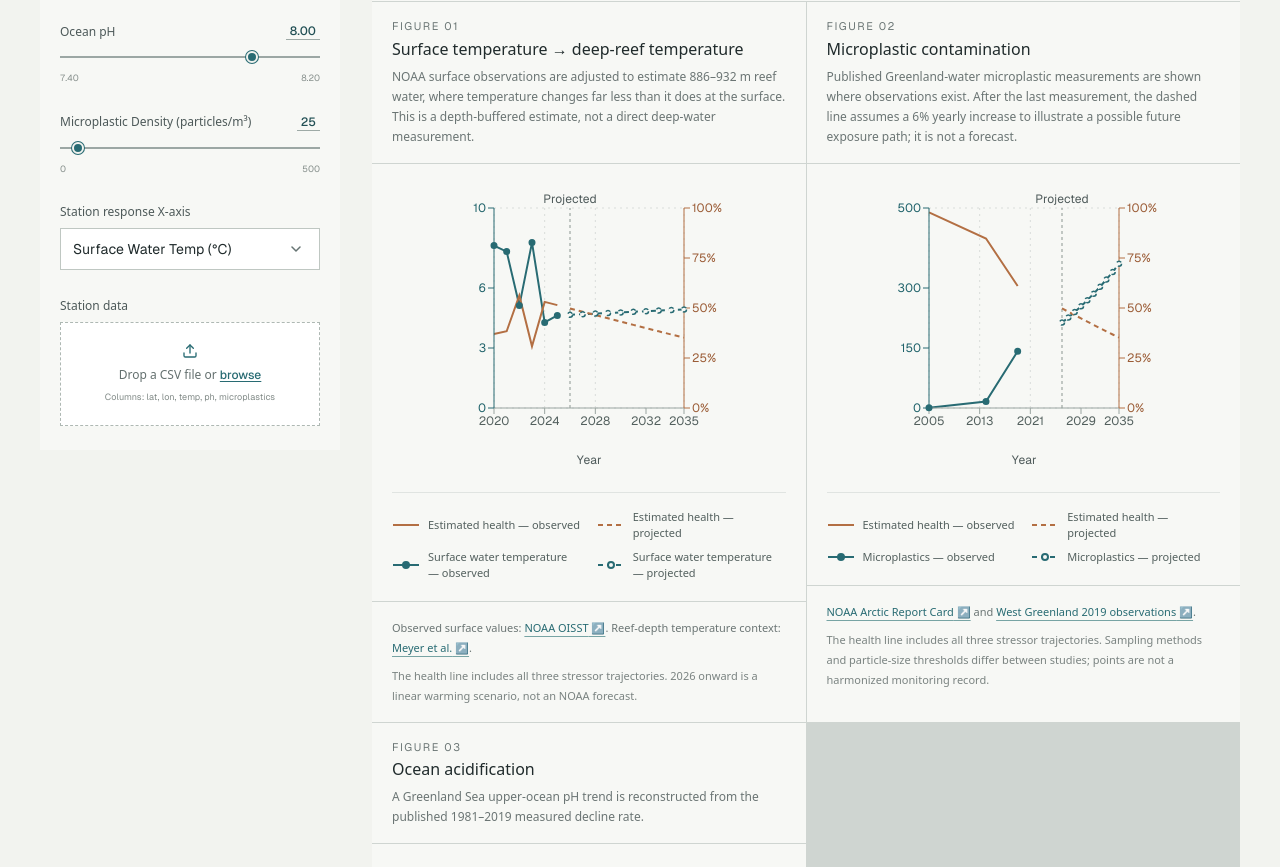
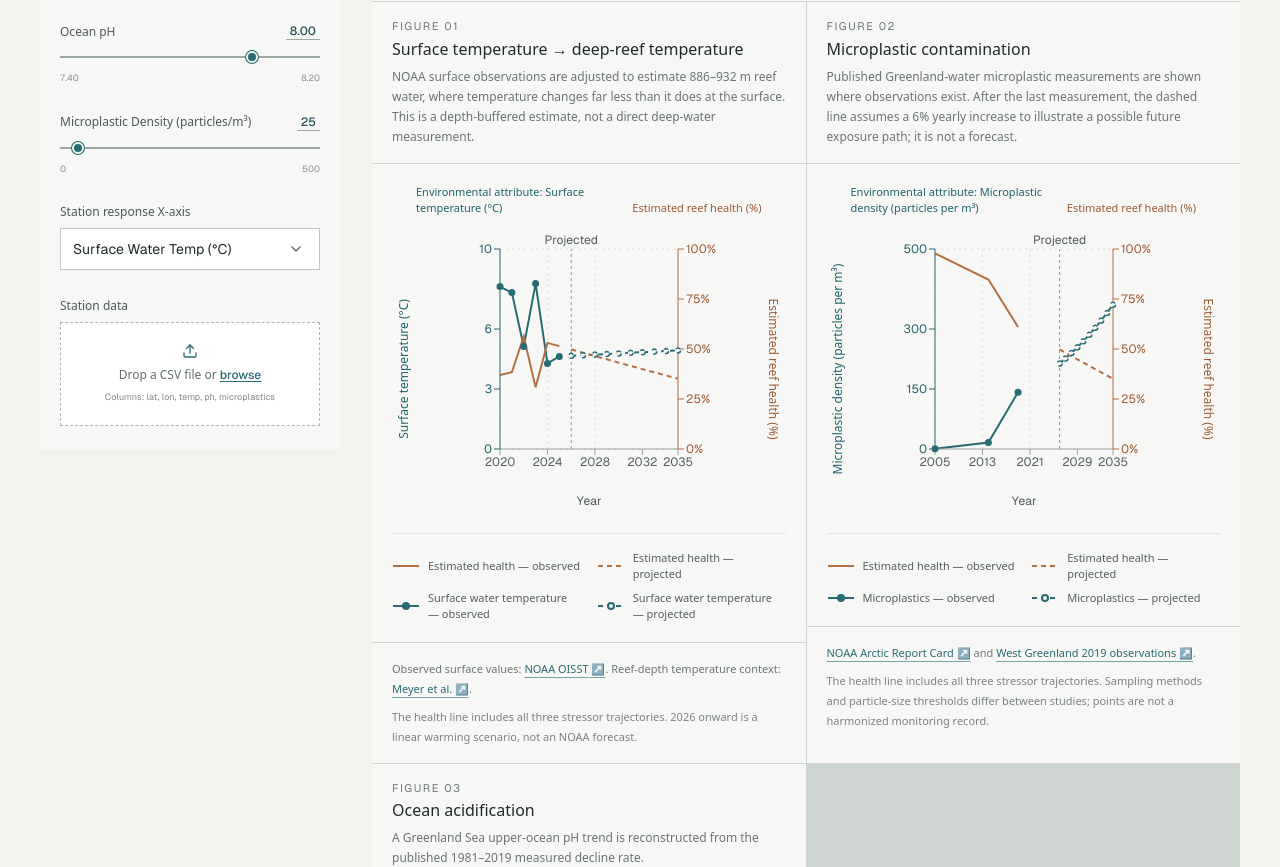
Before and after one commit to jesswallace14/arctic-reef-predictor, a Next.js app: page / in a window 1280 px wide. Shown: the part 698-1565 px from the top of the page. Built offline with nearby package versions, Linux system fonts and the light colour scheme.

Commit message:
Restore visible timeline axis labels

```diff
--- a/components/ChartsSection.tsx
+++ b/components/ChartsSection.tsx
@@ -376,9 +376,23 @@ function TimeSeriesCard({
         <p className="mt-2 text-xs leading-5 text-[#6b7574]">{description}</p>
       </figcaption>
       <div className="px-3 py-5 sm:px-5">
-        <div className="h-72 w-full">
+        <div className="mb-2 flex items-end justify-between gap-4 px-6 text-[11px] font-medium">
+          <p className="text-[#1f626a]">Environmental attribute: {driverAxisLabel}</p>
+          <p className="shrink-0 text-[#9b5c36]">Estimated reef health (%)</p>
+        </div>
+        <div className="relative h-72 w-full">
+          <div className="pointer-events-none absolute inset-y-0 left-0 z-10 flex w-6 items-center justify-center">
+            <span className="-rotate-90 whitespace-nowrap text-[12px] font-medium text-[#1f626a]">
+              {driverAxisLabel}
+            </span>
+          </div>
+          <div className="pointer-events-none absolute inset-y-0 right-0 z-10 flex w-6 items-center justify-center">
+            <span className="rotate-90 whitespace-nowrap text-[12px] font-medium text-[#9b5c36]">
+              Estimated reef health (%)
+            </span>
+          </div>
           <ResponsiveContainer width="100%" height="100%">
-            <ComposedChart data={data} margin={{ top: 24, right: 20, bottom: 10, left: 20 }}>
+            <ComposedChart data={data} margin={{ top: 24, right: 26, bottom: 10, left: 26 }}>
             <CartesianGrid stroke="#d9ddda" strokeDasharray="2 4" />
             <XAxis
               dataKey="year"
@@ -402,7 +416,6 @@ function TimeSeriesCard({
               stroke="#286b73"
               tick={{ fill: "#1f626a", fontSize: 12 }}
               width={82}
-              label={<VerticalAxisLabel value={driverAxisLabel} side="left" color="#1f626a" />}
             />
             <YAxis
               yAxisId="health"
@@ -412,7 +425,6 @@ function TimeSeriesCard({
               tick={{ fill: "#9b5c36", fontSize: 12 }}
               tickFormatter={(value) => `${value}%`}
               width={82}
-              label={<VerticalAxisLabel value="Coral health (%)" side="right" color="#9b5c36" />}
             />
             <ReferenceLine
               x={projectionStart}
@@ -489,36 +501,6 @@ function TimeSeriesCard({
   );
 }
 
-function VerticalAxisLabel({
-  viewBox,
-  value,
-  side,
-  color,
-}: {
-  viewBox?: { x: number; y: number; width: number; height: number };
-  value: string;
-  side: "left" | "right";
-  color: string;
-}) {
-  if (!viewBox) return null;
-
-  const x = side === "left" ? viewBox.x - 44 : viewBox.x + viewBox.width + 44;
-  const y = viewBox.y + viewBox.height / 2;
-
-  return (
-    <text
-      fill={color}
-      fontSize="12"
-      textAnchor="middle"
-      transform={`rotate(${side === "left" ? -90 : 90} ${x} ${y})`}
-      x={x}
-      y={y}
-    >
-      {value}
-    </text>
-  );
-}
-
 function TimelineLegend({ driverName }: { driverName: string }) {
   return (
     <div
```
